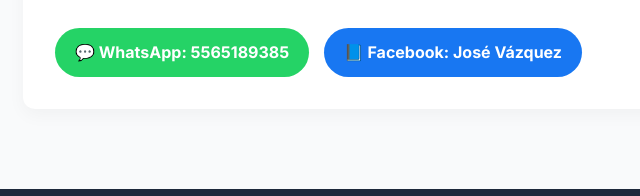
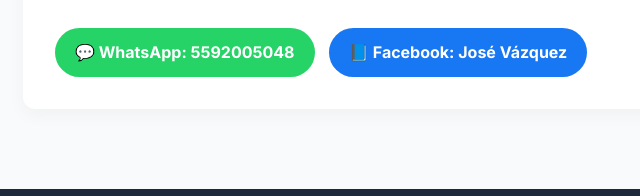
Before and after one commit to Rauvera/DerechoExpress, a plain HTML site: page index.html in a window 1280 px wide. Shown: the part 5736-5932 px from the top of the page, 141-781 px from the left. Drawn offline with Linux system fonts and the light colour scheme.

Commit message:
Update index.html

```diff
--- a/index.html
+++ b/index.html
@@ -357,7 +357,7 @@
     <div class="card">
       <h2>Contáctanos directamente</h2>
       <div class="contact-links">
-        <a class="whatsapp" href="https://wa.me/5215592005048" target="_blank">💬 WhatsApp: 5565189385</a>
+        <a class="whatsapp" href="https://wa.me/5215592005048" target="_blank">💬 WhatsApp: 5592005048</a>
         <a class="facebook" href="https://www.facebook.com/jose.vazquez.916889" target="_blank">📘 Facebook: José Vázquez</a>
       </div>
     </div>
```
